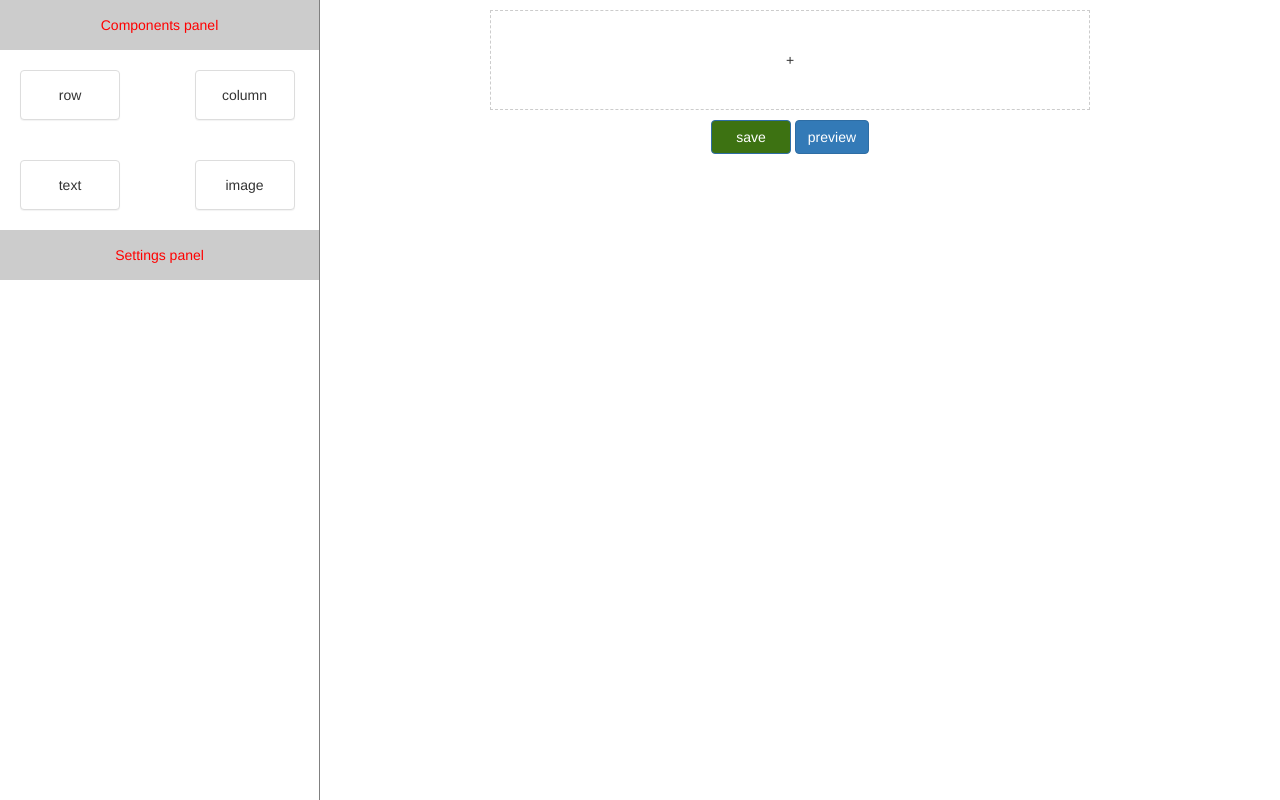
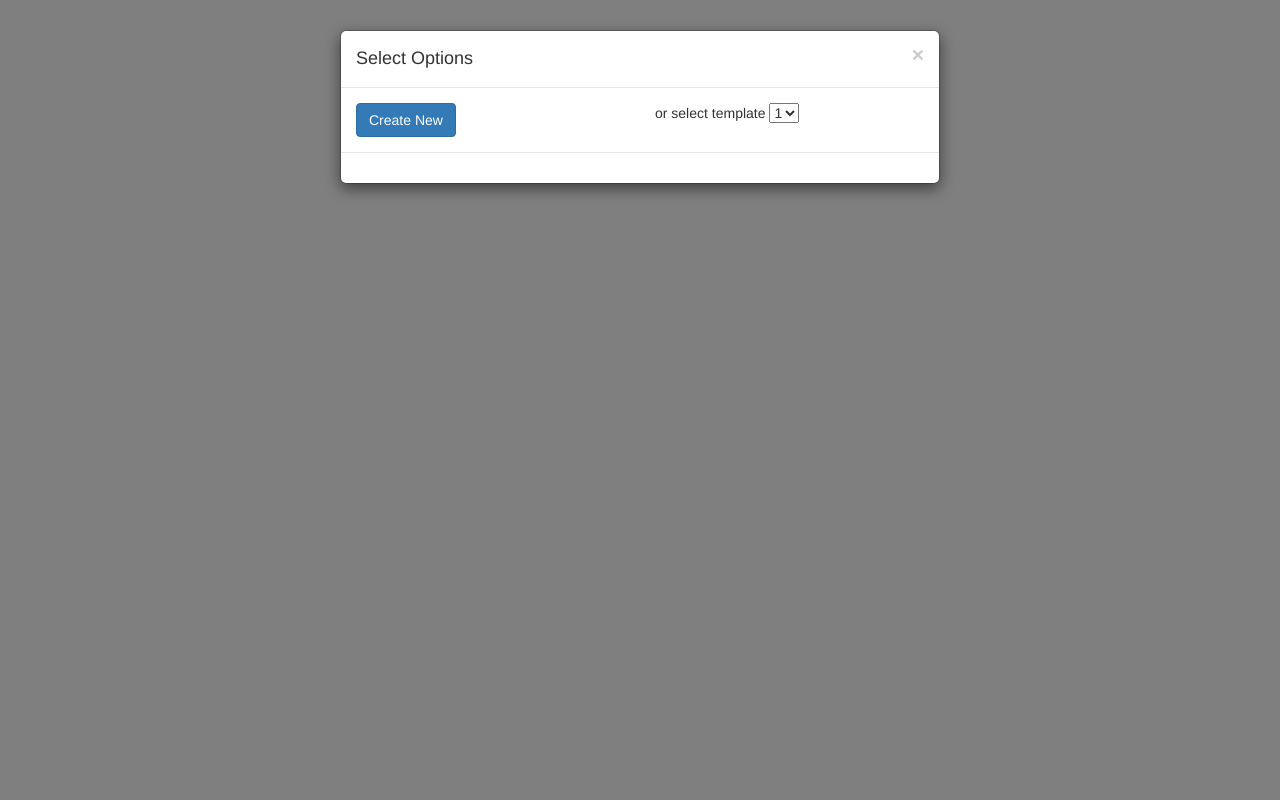
Before and after one commit to deepak6sp/drag-and-drop-2, a PHP site: page / in a window 1280 px wide. Run offline with PHP 8.4, Linux system fonts and the light colour scheme; some libraries are stand-ins or nearby versions.

Commit message:
create new functionality added

```diff
--- a/index.php
+++ b/index.php
@@ -1,3 +1,5 @@
+
+
 <!doctype html>
 <html lang="en">
 <head>
@@ -8,66 +10,43 @@
   <link rel="stylesheet" type="text/css" href="https://maxcdn.bootstrapcdn.com/bootstrap/3.3.6/css/bootstrap.min.css">
   <script src="https://code.jquery.com/jquery-1.12.4.js"></script>
   <script src="https://code.jquery.com/ui/1.12.0/jquery-ui.js"></script>
-  <script type="text/javascript" src="scripts/script.js"></script>
-  <script type="text/javascript" src="scripts/functions.js"></script>
-  <script>
-
-  </script>
+  <script src="https://maxcdn.bootstrapcdn.com/bootstrap/3.3.7/js/bootstrap.min.js"></script>
+  <script src="scripts/modal.js"></script>
 </head>
 <body>
-	<div id="main">
-		<div id="side_bar">
-			<p>Components panel</p>
-			<div class="componentsPanel">
+
+  <button id="openModal" type="button" class="btn btn-info btn-lg hidden" data-toggle="modal" data-target="#selectModalOption">Open Modal</button>
+  <!-- Modal -->
+  <form class="modal fade" id="selectModalOption" role="dialog">
+    <div class="modal-dialog">
+      <!-- Modal content-->
+      <div class="modal-content">
+        <div class="modal-header">
+          <button type="button" class="close" data-dismiss="modal">&times;</button>
+          <h4 class="modal-title">Select Options</h4>
+        </div>
+        <div class="modal-body">
           <div class="row">
-					<div class="col-sm-6 text-center addRow">
-						<div class="row panel panel-default">
-							row
+            <div class="col-sm-6">
+              <input class="btn btn-primary" type="submit" value="Create New" name="id" ></input>
             </div>
-					</div>
-					<div class="col-sm-6 text-center addColumn">
-						<div class="columns panel panel-default">
-						   <div class="columnText">column</div>
+            <div class="col-sm-6">
+              or select template
+              <select>
+                <option value="1">1</option>
+                <option value="2">2</option>
+                <option value="3">3</option>
+                <option value="4">4</option>
+              </select>
             </div>
           </div>
         </div>
-				<div class="row">
-					<div class="col-sm-6 text-center addModule">
-						<div class="addText panel panel-default">
-							text
-						</div>
-					</div>
-					<div class="col-sm-6 text-center addModule">
-						<div class="addImage panel panel-default">
-							image
+        <div class="modal-footer">
+          <!--<button type="button" class="btn btn-default" data-dismiss="modal">Close</button> -->
         </div>
       </div>
     </div>
-			</div>
-			<p>Settings panel</p>
-			<div class="settingsPanel">
-				<div class="row ">
-	        <div class="col-md-6 text-center deleteButton">
-	          <button class="deleteSelection panel panel-default">Delete</button>
-	        </div>
-			  </div>
-			</div> <!-- end settingspanel -->
-		</div> <!-- end sidebar -->
-
-		<form id="template">
-			<div class="wrapper">
-				<div class="initialRow">
-					<div class="col-sm-12">
-						+
-					</div>
-				</div>
-			</div>
-			<div class="submit_container">
-				<input class="btn btn-primary" type="submit" value="save" ></input>
-        <a target="_blank" href="/preview.php" class="btn btn-primary" id="preview_button">preview</a>
-			</div>
   </form>
 
-	</div>
 </body>
 </html>
--- /dev/null
+++ b/pages/partials/footer.php
@@ -0,0 +1,2 @@
+</body>
+</html>
--- a/scripts/script.js
+++ b/scripts/main.js
@@ -1,5 +1,6 @@
 
 $(document).ready (function() {
+
   /* left side bar control panel*/
   $("#side_bar .panel").draggable({
       helper: "clone",
@@ -58,7 +59,7 @@ $(document).ready (function() {
     }
 
     var formData = {};
-    formData.id = "1";
+    formData.id = $("#hidden_id").val();
     formData.structure=$("#template .wrapper").html();
     $.ajax({
         method: "POST",
--- /dev/null
+++ b/scripts/modal.js
@@ -0,0 +1,11 @@
+$(document).ready(function(){
+
+  // open modal on load
+  $("#openModal").trigger("click");
+
+  $("form#selectModalOption").on("submit",function(e){
+      e.preventDefault();
+      $(".close").trigger("click");
+      window.location.href = "/draganddrop2/pages/main.php?id=createNew";
+  });
+});
--- a/scripts/preview.js
+++ b/scripts/preview.js
@@ -1,11 +1,14 @@
 $(document).ready (function() {
+  var id = $("#hidden_id").val();
+  if(id != "createNew"){
     $.ajax({
         method: "GET",
-      url: "http://localhost/draganddrop2/php/get.php",
+        url: "http://localhost/draganddrop2/php/get.php?id="+id,
         dataType:"html"
     })
     .done(function( data ) {
           $("#template .wrapper").html(data);
     });
+  }
 
 });
```
Also changed, not shown: pages/main.php (added, +62 -0 lines), pages/partials/header.php (renamed from preview.php, +5 -12 lines), pages/preview.php (added, +11 -0 lines), php/get.php (+5 -4 lines), php/post.php (+17 -4 lines). Lines whose indentation alone changed are shown as unchanged.
